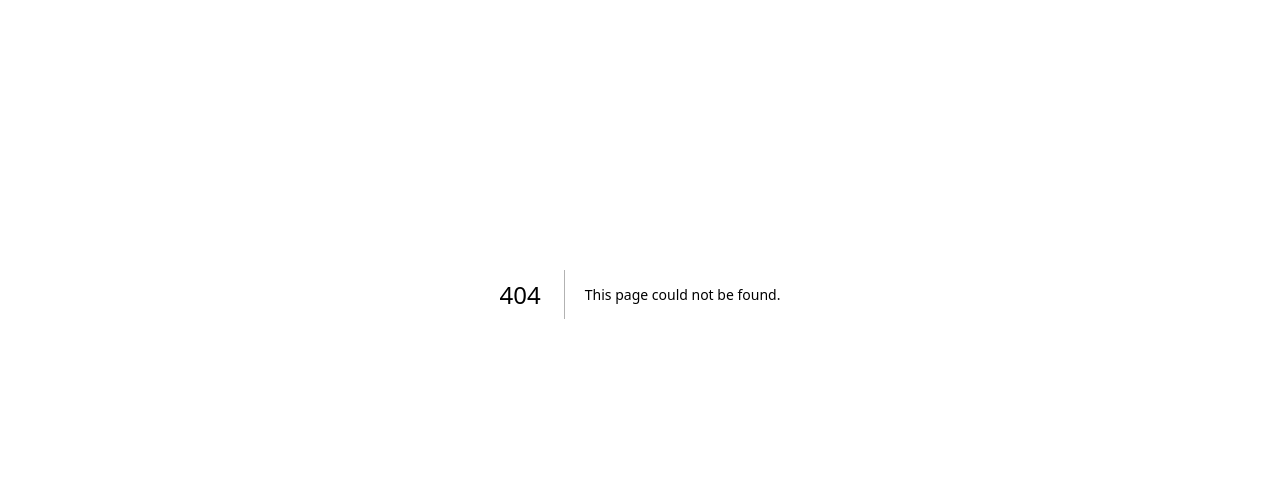
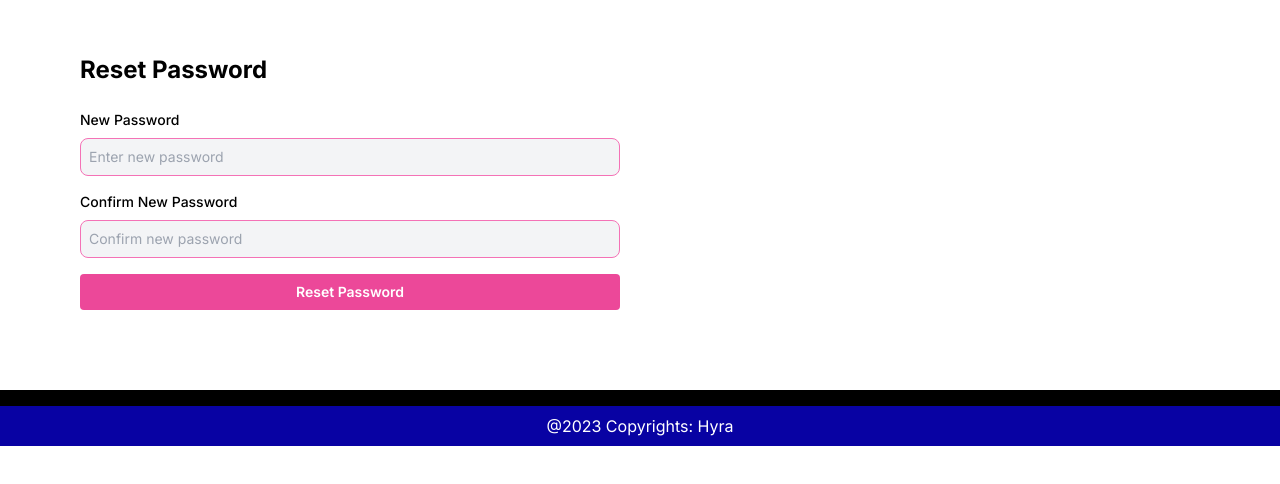
Before and after one commit to just-jinad/corrected-hyra-project, a Next.js app: page /forgot-password/reset-password in a window 1280 px wide. Before the commit this address had no page. Shown: the part 106-590 px from the top of the page. Built offline with nearby package versions, Linux system fonts and the light colour scheme.

Commit message:
added another component

```diff
--- /dev/null
+++ b/src/app/forgot-password/page.jsx
@@ -0,0 +1,75 @@
+"use client";
+import React, { useState } from "react";
+// import Image from "next/image";
+import Footer from "../components/Footer";
+
+const PasswordRecovery = () => {
+  const [email, setEmail] = useState("");
+  const [isCodeSent, setIsCodeSent] = useState(false);
+
+  const handleEmailChange = (e) => {
+    setEmail(e.target.value);
+  };
+
+  const handleSubmit = (e) => {
+    e.preventDefault();
+    // Logic to send recovery code to the provided email
+    // For demonstration purposes, let's just set isCodeSent to true
+    setIsCodeSent(true);
+  };
+
+  return (
+    <div className="min-h-screen">
+      <div className="container mx-auto py-10">
+        <div className="grid grid-cols-1 md:grid-cols-2 gap-10 p-20">
+          {/* First Column */}
+          <div className="p-6 pt-20">
+            <div className="max-w-md mx-auto">
+              <h1 className="text-2xl font-bold mb-6">Forgot Password?</h1>
+              {!isCodeSent ? (
+                <form onSubmit={handleSubmit}>
+                  <label htmlFor="email" className="block text-sm font-medium mb-2">
+                    Enter your Email/Phone number
+                  </label>
+                  <input
+                    type="text"
+                    id="email"
+                    value={email}
+                    onChange={handleEmailChange}
+                    className="w-full bg-gray-100 border border-pink-400 text-sm rounded-lg focus:ring-red-500 focus:border-red-500 block p-2 mb-4"
+                    placeholder="John@gmail.com"
+                    required
+                  />
+                  <button
+                    type="submit"
+                    className="w-full bg-pink-500 text-white text-sm font-semibold rounded p-2 hover:bg-pink-600"
+                  >
+                    Send Code
+                  </button>
+                </form>
+              ) : (
+                <p>Recovery code sent to {email}. Check your inbox!</p>
+              )}
+            </div>
+          </div>
+
+          {/* Second Column (Hidden on small screens) */}
+          <div className="hidden md:block">
+            <div className="p-6">
+              {/* <Image
+                className="mx-auto w-full"
+                width={200}
+                height={200}
+                src="/image 250.png"
+                alt="Illustration"
+              /> */}
+            </div>
+          </div>
+        </div>
+      </div>
+      <Footer />
+    </div>
+  );
+};
+
+export default PasswordRecovery;
--- /dev/null
+++ b/src/app/forgot-password/reset-password/page.jsx
@@ -0,0 +1,92 @@
+"use client";
+import Footer from "@/app/components/Footer";
+// import Image from "next/image";
+import React, { useState } from "react";
+
+const ResetPassword = () => {
+  const [password, setPassword] = useState("");
+  const [confirmPassword, setConfirmPassword] = useState("");
+  const [isPasswordReset, setIsPasswordReset] = useState(false);
+
+  const handlePasswordChange = (e) => {
+    setPassword(e.target.value);
+  };
+
+  const handleConfirmPasswordChange = (e) => {
+    setConfirmPassword(e.target.value);
+  };
+
+  const handleSubmit = (e) => {
+    e.preventDefault();
+    // Logic to reset password
+    // For demonstration purposes, let's just set isPasswordReset to true if passwords match
+    if (password === confirmPassword) {
+      setIsPasswordReset(true);
+    } else {
+      alert("Passwords do not match. Please try again.");
+    }
+  };
+
+  return (
+    <div className="min-h-screen">
+      <div className="container mx-auto pt-20">
+        <div className="grid grid-cols-1 md:grid-cols-2 gap-10 p-8 md:p-20">
+        <div className="">
+          <h1 className="text-2xl font-bold mb-6">Reset Password</h1>
+          {!isPasswordReset ? (
+            <form onSubmit={handleSubmit}>
+              <label htmlFor="password" className="block text-sm font-medium mb-2">
+                New Password
+              </label>
+              <input
+                type="password"
+                id="password"
+                value={password}
+                onChange={handlePasswordChange}
+                className="w-full bg-gray-100 border border-pink-400 text-sm rounded-lg focus:ring-red-500 focus:border-red-500 block p-2 mb-4"
+                placeholder="Enter new password"
+                required
+              />
+              <label htmlFor="confirmPassword" className="block text-sm font-medium mb-2">
+                Confirm New Password
+              </label>
+              <input
+                type="password"
+                id="confirmPassword"
+                value={confirmPassword}
+                onChange={handleConfirmPasswordChange}
+                className="w-full bg-gray-100 border border-pink-400 text-sm rounded-lg focus:ring-red-500 focus:border-red-500 block p-2 mb-4"
+                placeholder="Confirm new password"
+                required
+              />
+              <button
+                type="submit"
+                className="w-full bg-pink-500 text-white text-sm font-semibold rounded p-2 hover:bg-pink-600"
+              >
+                Reset Password
+              </button>
+            </form>
+          ) : (
+            <p className="text-green-600">Password reset successfully!</p>
+          )}
+        </div>
+            {/* Second Column (Hidden on small screens) */}
+            <div className="hidden md:block">
+            <div className="p-6">
+              {/* <Image
+                className="mx-auto w-full"
+                width={200}
+                height={200}
+                src="/image 250.png"
+                alt="Illustration"
+              /> */}
+            </div>
+          </div>
+        </div>
+      </div>
+      <Footer />
+    </div>
+  );
+};
+
+export default ResetPassword;
--- /dev/null
+++ b/src/app/forgot-password/verify-code/page.jsx
@@ -0,0 +1,69 @@
+"use client";
+import Footer from "@/app/components/Footer";
+import Image from "next/image";
+import React, { useState } from "react";
+
+const VerifyCode = () => {
+  const [code, setCode] = useState("");
+  const [isCodeValid, setIsCodeValid] = useState(false);
+
+  const handleCodeChange = (e) => {
+    setCode(e.target.value);
+  };
+
+  const handleSubmit = (e) => {
+    e.preventDefault();
+    // Logic to verify the entered code
+    // For demonstration purposes, let's just set isCodeValid to true if the code is '1234'
+    setIsCodeValid(code === '1234');
+  };
+
+  return (
+    <div className="min-h-screen">
+      <div className="container mx-auto py-10 pt-20">
+        <div className="grid grid-cols-1 md:grid-cols-2 gap-10 p-20">
+        <div className="">
+          <h1 className="text-2xl font-bold mb-6">Verify Code</h1>
+          <form onSubmit={handleSubmit}>
+            <label htmlFor="code" className="block text-sm font-medium mb-2">
+              Enter the verification code sent to your email/phone number
+            </label>
+            <input
+              type="text"
+              id="code"
+              value={code}
+              onChange={handleCodeChange}
+              className="w-full bg-gray-100 border border-pink-400 text-sm rounded-lg focus:ring-red-500 focus:border-red-500 block p-2 mb-4"
+              placeholder="Enter code here"
+              required
+            />
+            <button
+              type="submit"
+              className="w-full bg-pink-500 text-white text-sm font-semibold rounded p-2 hover:bg-pink-600"
+            >
+              Verify Code
+            </button>
+          </form>
+          {isCodeValid && <p className="mt-4 text-green-600">Code verified successfully!</p>}
+          {isCodeValid === false && <p className="mt-4 text-red-600">Invalid code. Please try again.</p>}
+        </div>
+          {/* Second Column (Hidden on small screens) */}
+          <div className="hidden md:block">
+            <div className="p-6">
+              <Image
+                className="mx-auto w-full"
+                width={200}
+                height={200}
+                src="/image 250.png"
+                alt="Illustration"
+              />
+            </div>
+          </div>
+        </div>
+      </div>
+        <Footer/>
+    </div>
+  );
+};
+
+export default VerifyCode;
```
